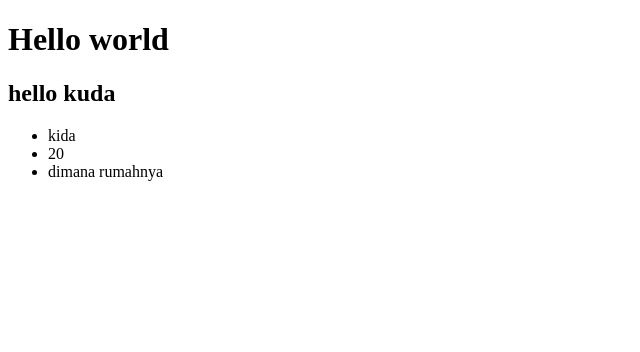
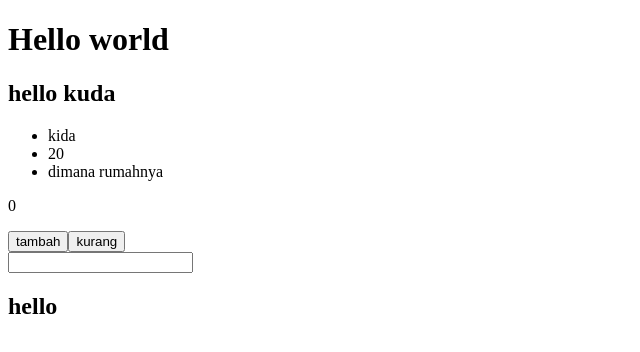
Before and after one commit to vandrzy/belajar-react, a React (Vite) app in the folder react-dasar/: page / in a window 1280 px wide. Shown: the top 352 px of the page, without its empty margins (0-640 px from the left). Built offline with nearby package versions, Linux system fonts and the light colour scheme.

Commit message:
learn useState

```diff
--- a/react-dasar/src/App.tsx
+++ b/react-dasar/src/App.tsx
@@ -1,8 +1,4 @@
-import { useState } from 'react'
-import reactLogo from './assets/react.svg'
-import viteLogo from './assets/vite.svg'
-import heroImg from './assets/hero.png'
-// import './App.css'
+import { useState } from "react";
 
 type Props = { //props untuk mengirim data dari parent ke child component
   name: string
@@ -12,6 +8,11 @@ type UserProps = {
   name: string,
   age: number,
   location?: string
+}
+
+type User ={
+  username: string,
+  password: string
 }
 
 const HelloName = ({name}: Props) => { // functional component
@@ -32,12 +33,38 @@ const ShowIdentity = ({name, age, location = "dimana rumahnya"}: UserProps) => {
   )
 }
 
+const CounterButton = () => {
+  const [count, setCount] = useState<number>(0);
+
+  return (
+    <div>
+      <p>{count}</p>
+      <button onClick={() => setCount(count+1)}>tambah</button>
+      <button onClick={() => setCount(count -1)}>kurang</button>
+    </div>
+  )
+}
+
+const LoginState = () => {
+  const [user, setUser] = useState<User>({username: "",password: ""});
+
+  return (
+    <div>
+      <input type="text" onChange={(e) => setUser({...user, username: e.target.value})} />
+
+      <h2>hello {user.username}</h2>
+    </div>
+  )
+}
+
 const App = () => {
   return (
     <div>
       <h1>Hello world</h1>
       <HelloName name="kuda"/>
       <ShowIdentity name='kida' age={20}/>
+      <CounterButton/>
+      <LoginState />
     </div>
   )
 }
```
